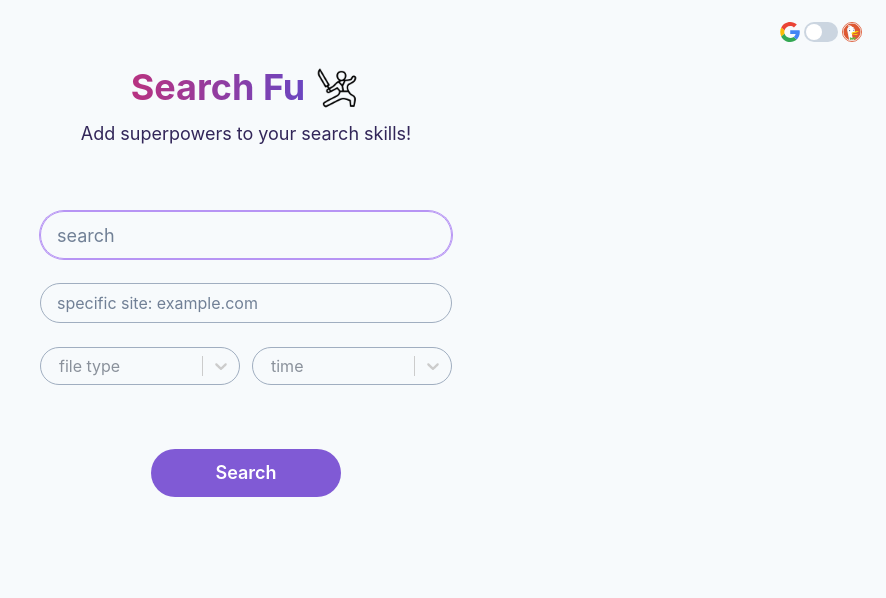
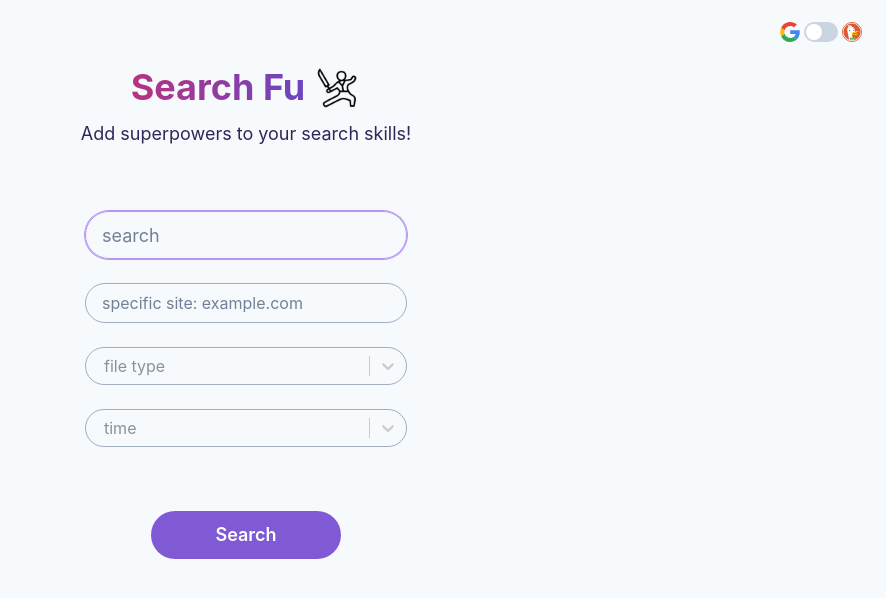
Before and after one commit to syedmehdiabbas/search-tool, a React (Vite) app in the folder frontend/: page / in a window 1280 px wide. Shown: the top 598 px of the page, without its empty margins (394-1280 px from the left). Built offline with nearby package versions, Linux system fonts and the light colour scheme.

Commit message:
full width select

```diff
--- a/frontend/src/Home/index.jsx
+++ b/frontend/src/Home/index.jsx
@@ -1,8 +1,7 @@
 import React from "react";
 import { useState } from "react";
-import useStore from "../store";
 
-import { HStack, VStack } from "@chakra-ui/react";
+import { VStack } from "@chakra-ui/react";
 import Header from "./components/Header";
 import SearchButton from "./components/SearchButton";
 import SearchInput from "./components/SearchInput";
@@ -85,21 +84,18 @@ function Home({ searchEngine }) {
             onChange={(e) => setSelectedWebsite(e.target.value)}
             tabIndex={3}
           />
-          <HStack justify="space-between" gap={3}>
           <Select
             value={selectedFileType}
             handleSelect={(x) => setSelectedFileType(x)}
             options={fileTypesOptions}
             placeholder="file type"
             />
-
           <Select
             value={selectedTime}
             handleSelect={(x) => setSelectedTime(x)}
             options={dateInputOptions}
             placeholder="time"
           />
-          </HStack>
         </VStack>
         <SearchButton isDisabled={input === ""} />
       </VStack>
--- a/frontend/src/components/Select/index.jsx
+++ b/frontend/src/components/Select/index.jsx
@@ -1,16 +1,18 @@
 import React from "react";
 import ReactSelect from "react-select";
+import {Box} from "@chakra-ui/react"
 
 const customStyles = {
   control: (provided, state) => ({
     display: "flex",
-    width: 200,
+    width: "100%",
     border: "1px solid #A0AEC0",
     background: "transparent",
     borderRadius: "999px",
     color: "#718096",
     fontSize: "1rem",
     paddingLeft: "8px",
+    flexFrow: "1"
   }),
   menu: (provided, state) => ({
     ...provided,
@@ -36,6 +38,9 @@ const customTheme = (theme) => ({
 
 function Select({ value, handleSelect, options, placeholder }) {
   return (
+    <Box
+      width="full"
+    >
       <ReactSelect
         options={options}
         placeholder={placeholder}
@@ -46,6 +51,7 @@ function Select({ value, handleSelect, options, placeholder }) {
         isClearable
         tabIndex={4}
         />
+    </Box>
   );
 }
 
```
Lines whose indentation alone changed are shown as unchanged.
